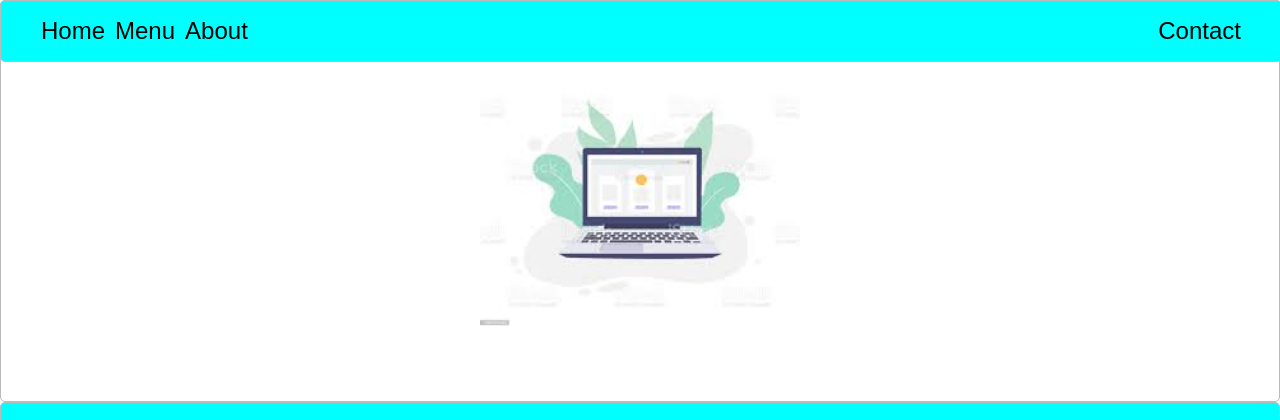
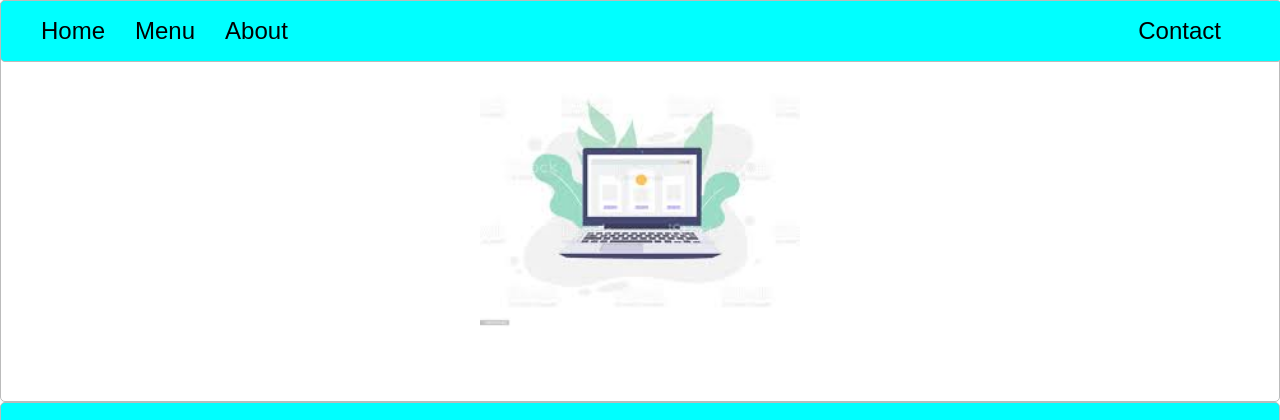
Before and after one commit to Sangwan01/layout, a plain HTML site: page index.html in a window 1280 px wide. Shown: the top 420 px of the page. Drawn offline with Linux system fonts and the light colour scheme.

Commit message:
Update layoutcss.css

```diff
--- a/layoutcss.css
+++ b/layoutcss.css
@@ -24,7 +24,7 @@ body{
 
 li {
 	list-style: none;
-	padding-right: 10px;
+	padding-right: 30px;
 	font-size: 1.5em;
 }
 .sticky {
```
